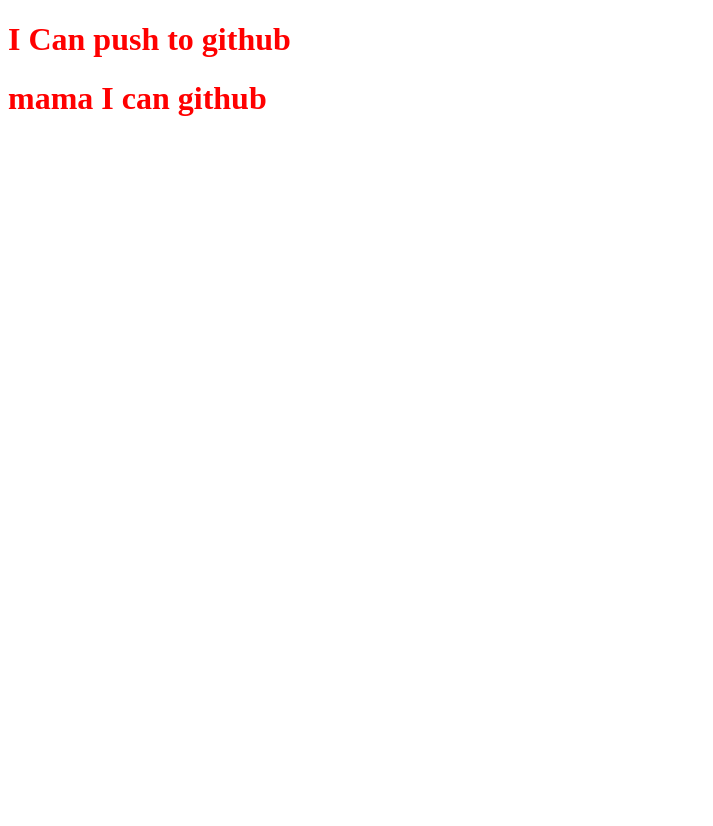
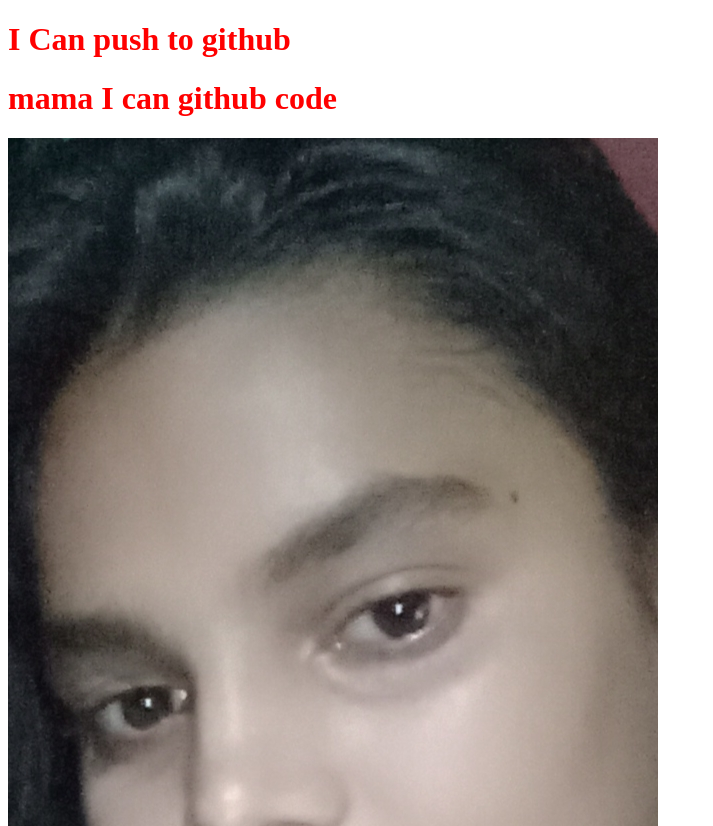
Before and after one commit to smsohelrana44/my-first-repo, a plain HTML site: page index.html in a window 1280 px wide. Shown: the top 826 px of the page, without its empty margins (0-713 px from the left). Before the commit the page ends 800 px from the top, so only its background shows below. Drawn offline with Linux system fonts and the light colour scheme.

Commit message:
images added

```diff
--- a/index.html
+++ b/index.html
@@ -8,7 +8,8 @@
 </head>
 <body>
     <h1>I Can push to github</h1>
-    <h1>mama I can github</h1>
+    <h1>mama I can github code</h1>
+    <img src="Rajiya.jpg" alt="">
 
 </body>
 </html>
```
Also changed, not shown: Rajiya.jpg (added).
